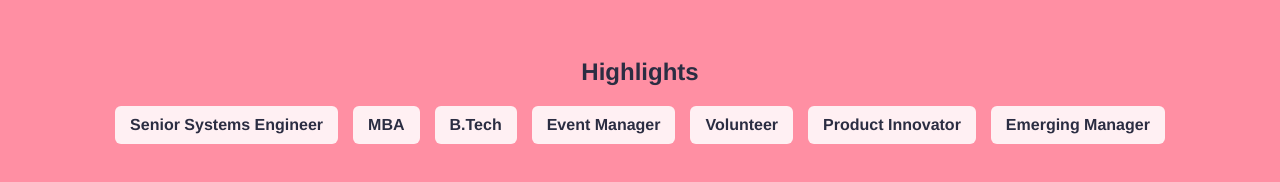
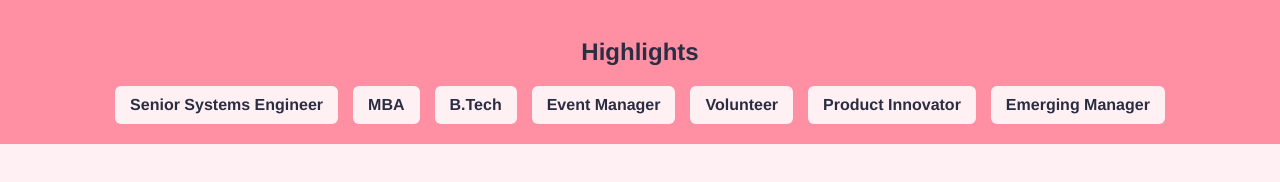
Before and after one commit to geetika-mool/portfolio, a plain HTML site: page index.html in a window 1280 px wide. Shown: the part 720-902 px from the top of the page. After the commit the page ends 864 px from the top, so only its background shows below. Drawn offline with Linux system fonts and the light colour scheme.

Commit message:
Update index.html

```diff
--- a/index.html
+++ b/index.html
@@ -58,7 +58,7 @@
     /* Highlights Section */
     .highlights {
       background-color: #FF8FA3;
-      padding: 40px 20px;
+      padding: 20px;
       text-align: center;
     }
     .highlights h2 {
```
